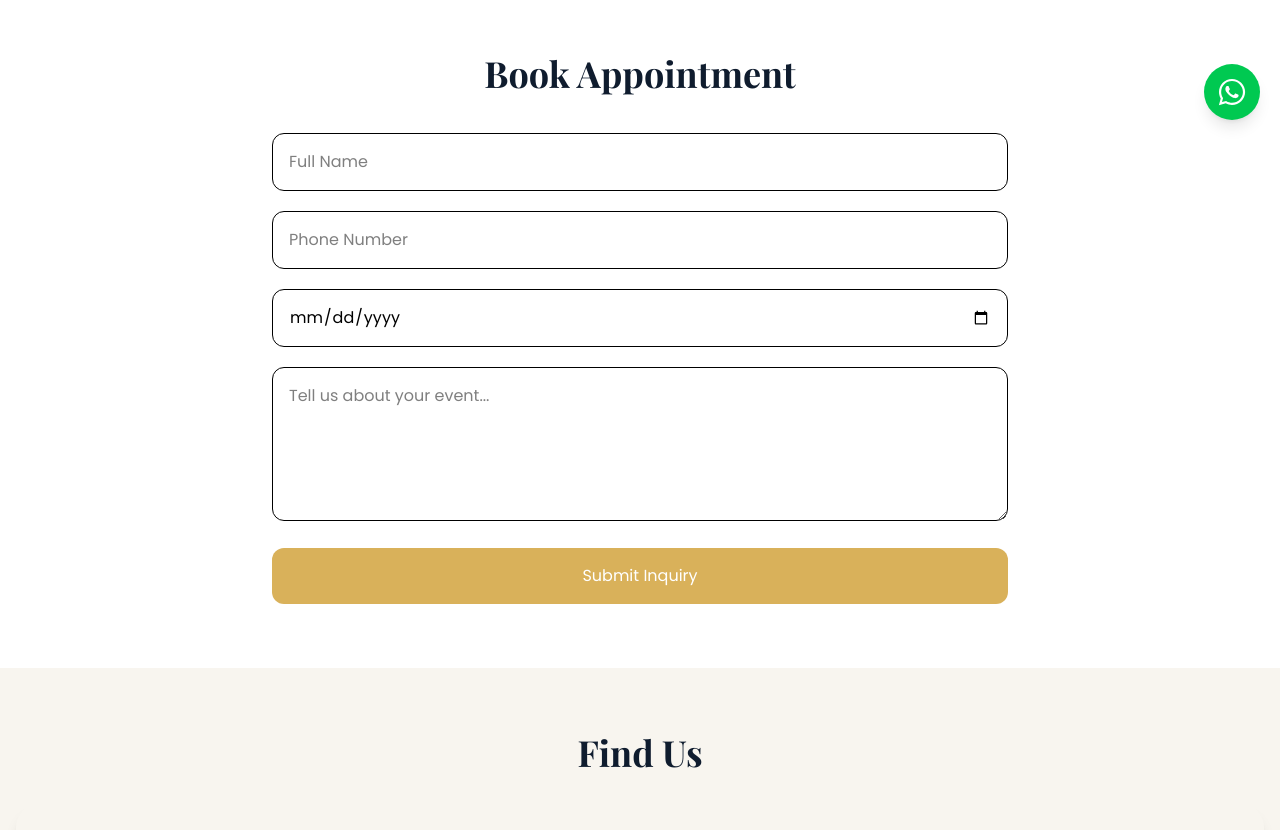
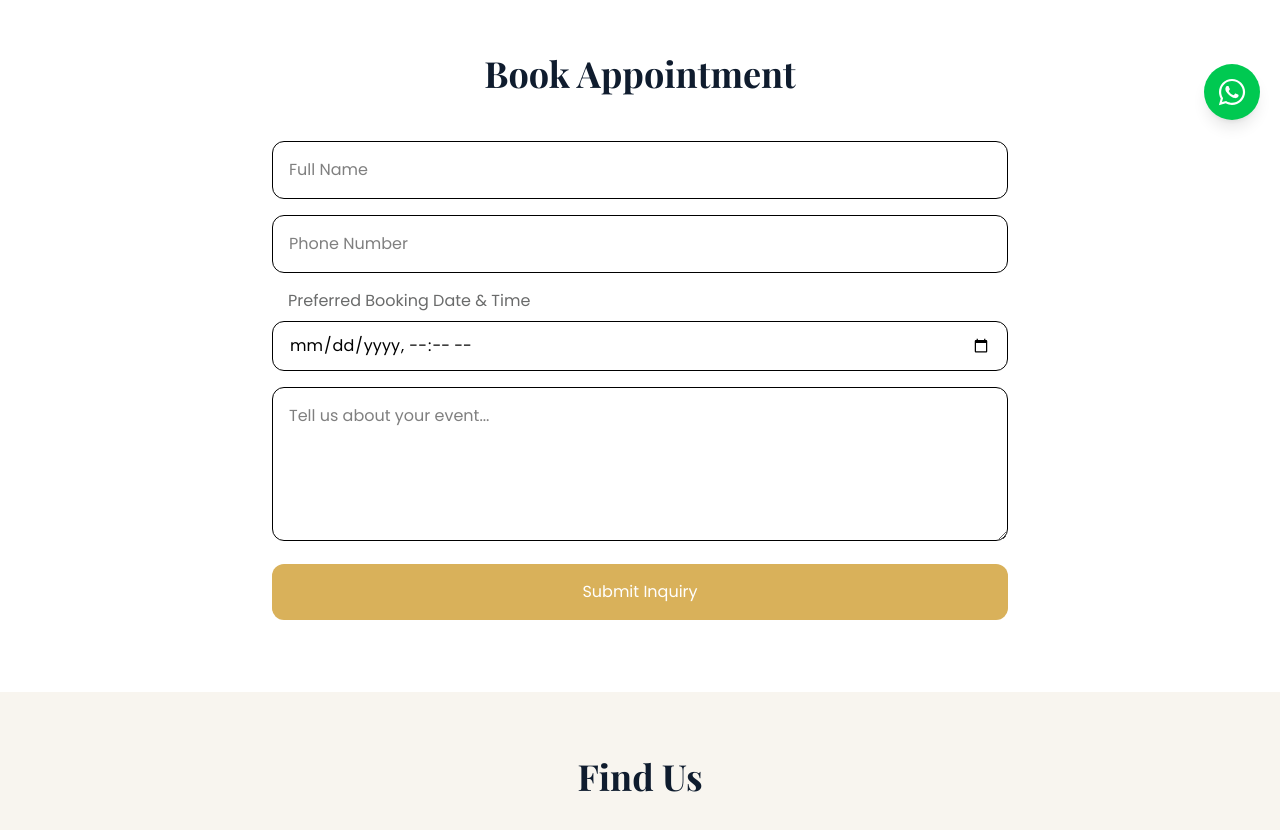
Before and after one commit to vandhanchowdhary/sai-sree-makeup-studio, a React (Vite) app: page /contact in a window 1280 px wide. Shown: the part 660-1490 px from the top of the page. Built offline with nearby package versions, Linux system fonts and the light colour scheme; grey boxes are pictures that could not be loaded.

Commit message:
add small UI improvements

```diff
--- a/src/components/BookingForm.jsx
+++ b/src/components/BookingForm.jsx
@@ -6,30 +6,43 @@ const BookingForm = () => {
           Book Appointment
         </h2>
 
-        <form onSubmit={(e) => e.preventDefault()} className="mt-10 space-y-5">
+        <form onSubmit={(e) => e.preventDefault()} className="mt-10">
           <input
             type="text"
+            name="client-name"
             placeholder="Full Name"
-            className="w-full rounded-xl border p-4"
+            className="w-full rounded-xl border p-4 my-2"
           />
 
           <input
             type="tel"
             placeholder="Phone Number"
-            className="w-full rounded-xl border p-4"
+            name="client-phone-number"
+            className="w-full rounded-xl border p-4 my-2"
           />
 
-          <input type="date" className="w-full rounded-xl border p-4" />
+          <label
+            htmlFor="booking-date"
+            className="block w-full my-2 pl-4 text-[#6a6b6b]"
+          >
+            Preferred Booking Date & Time
+          </label>
+          <input
+            type="datetime-local"
+            id="booking-date"
+            className="w-full rounded-xl border px-4 py-3 mb-2"
+          />
 
           <textarea
             rows="5"
             placeholder="Tell us about your event..."
-            className="w-full rounded-xl border p-4"
+            name="event-details"
+            className="w-full rounded-xl border p-4 my-2"
           />
 
           <button
             type="submit"
-            className="w-full rounded-xl bg-[#D9B15A] py-4 text-white"
+            className="w-full rounded-xl bg-[#D9B15A] py-4 text-white my-2"
           >
             Submit Inquiry
           </button>
--- a/src/components/GalleryHero.jsx
+++ b/src/components/GalleryHero.jsx
@@ -7,8 +7,8 @@ const GalleryHero = () => {
         <h1 className="mt-4 font-heading text-5xl font-bold">Bridal Gallery</h1>
 
         <p className="mx-auto mt-6 max-w-2xl text-gray-300">
-          A collection of bridal transformations crafted with passion, elegance,
-          and attention to detail.
+          Explore our collection of bridal transformations, crafted to
+          highlight natural beauty while creating timeless elegance and attention to detail.
         </p>
       </div>
     </section>
--- a/src/components/Navbar.jsx
+++ b/src/components/Navbar.jsx
@@ -58,7 +58,7 @@ const Navbar = () => {
                   className={({ isActive }) =>
                     `font-medium transition ${
                       isActive
-                        ? "text-[#D9B15A]"
+                        ? "text-[#D9B15A] font-semibold shadow p-2 rounded-3xl "
                         : "text-[#0F1C2E] hover:text-[#D9B15A]"
                     }`
                   }
```
